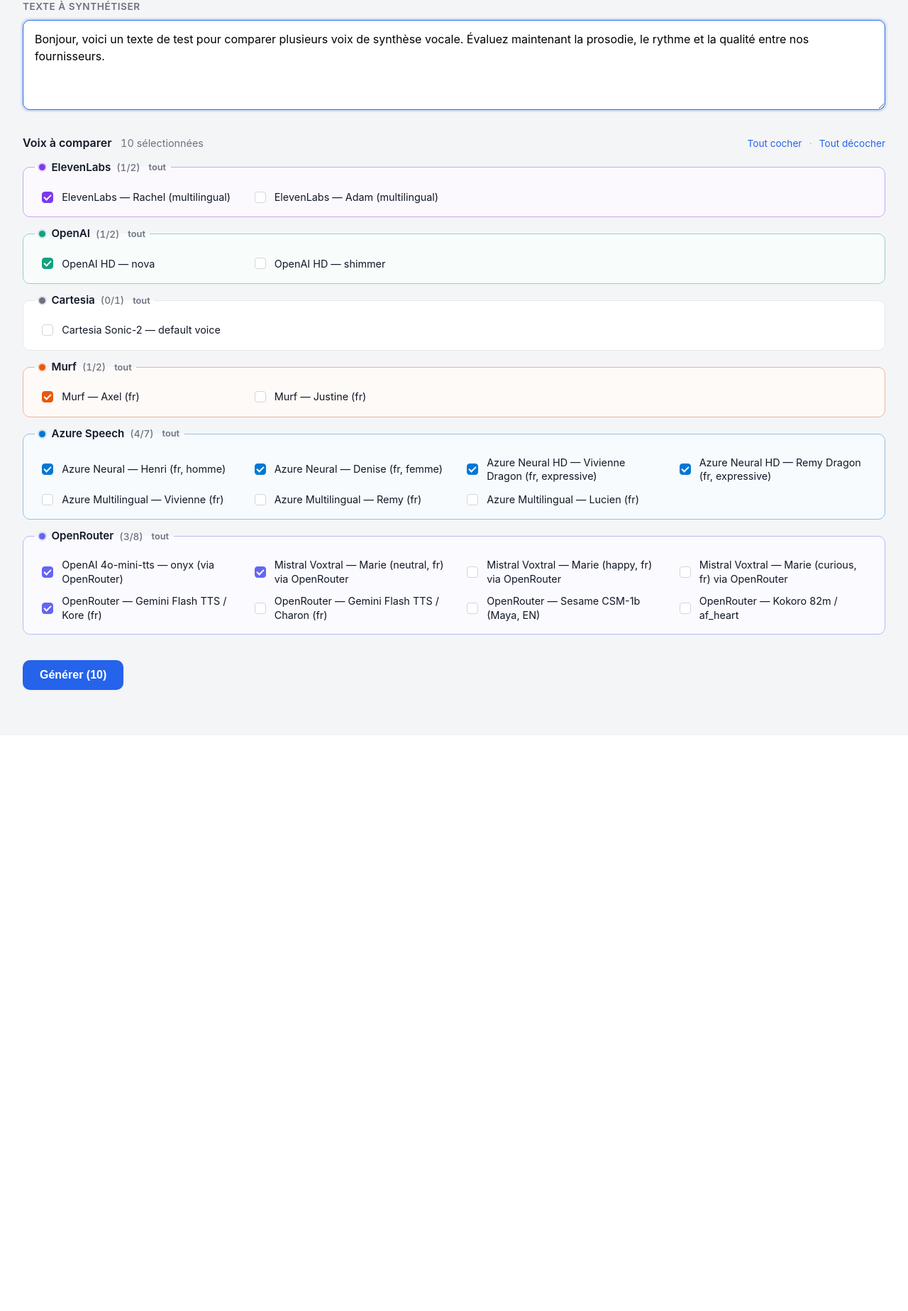
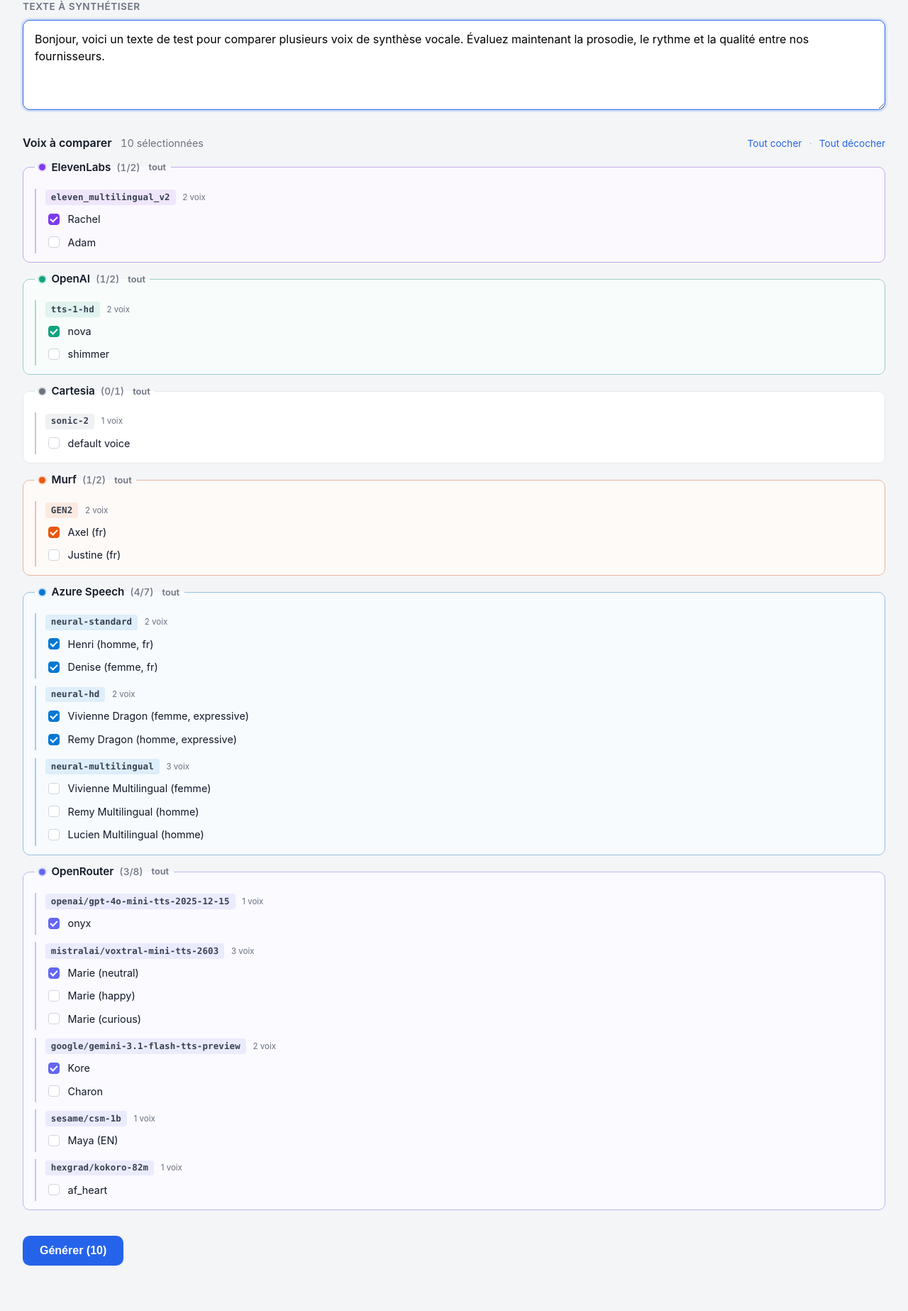
Before and after one commit to AcudoDev/tts-box, a FastAPI app: page / in a window 1280 px wide. Shown: the part 128-1975 px from the top of the page at 71% size. Before the commit the page ends 1102 px from the top, so only its background shows below. Run offline with FastAPI, Linux system fonts and the light colour scheme.

Commit message:
feat(ui): two-level grouping (provider > model > voice) with single-column voice list

```diff
--- a/app/main.py
+++ b/app/main.py
@@ -37,20 +37,42 @@
 }
 
 
-def _group_presets_by_provider(presets):
-    groups: dict[str, list] = {}
+def _group_presets_by_provider_and_model(presets):
+    """Two-level grouping: provider → model → list of presets.
+
+    Returns list[ (provider_name, list[ (model_name, list[Preset]) ]) ] preserving
+    the order in which providers/models first appear in `presets`.
+    """
+    # provider -> model -> [presets]
+    by_provider: dict[str, dict[str, list]] = {}
+    provider_order: list[str] = []
+    model_order: dict[str, list[str]] = {}
     for p in presets:
-        groups.setdefault(p.provider, []).append(p)
-    ordered = []
+        if p.provider not in by_provider:
+            by_provider[p.provider] = {}
+            provider_order.append(p.provider)
+            model_order[p.provider] = []
+        if p.model not in by_provider[p.provider]:
+            by_provider[p.provider][p.model] = []
+            model_order[p.provider].append(p.model)
+        by_provider[p.provider][p.model].append(p)
+
+    # Prefer the canonical provider order, then fall back to insertion order.
+    ordered_providers = []
     seen = set()
     for provider in _PROVIDER_DISPLAY:
-        if provider in groups:
-            ordered.append((provider, groups[provider]))
+        if provider in by_provider:
+            ordered_providers.append(provider)
             seen.add(provider)
-    for provider, items in groups.items():
+    for provider in provider_order:
         if provider not in seen:
-            ordered.append((provider, items))
-    return ordered
+            ordered_providers.append(provider)
+
+    out = []
+    for provider in ordered_providers:
+        models = [(m, by_provider[provider][m]) for m in model_order[provider]]
+        out.append((provider, models))
+    return out
 
 
 @app.get("/", response_class=HTMLResponse)
@@ -59,7 +81,7 @@
         request,
         "index.html",
         {
-            "groups": _group_presets_by_provider(PRESETS),
+            "groups": _group_presets_by_provider_and_model(PRESETS),
             "provider_display": _PROVIDER_DISPLAY,
         },
     )
--- a/app/pricing.py
+++ b/app/pricing.py
@@ -37,7 +37,9 @@
     # --- Mistral Voxtral TTS is now reached via OpenRouter (see below). ---
 
     # --- Azure Speech (Neural Standard $16/1M chars on S0; F0 tier = 0.5M chars free/month) ---
-    ("azure", "neural"): 0.016,
+    ("azure", "neural-standard"):     0.016,
+    ("azure", "neural-hd"):           0.030,  # Dragon HD voices, premium tier
+    ("azure", "neural-multilingual"): 0.024,  # multilingual voices, slight premium
 
     # --- OpenRouter (per-token pricing converted to per-1k chars ~ 250 tokens/1k chars) ---
     ("openrouter", "google/gemini-3.1-flash-tts-preview"): 0.00025,
--- a/app/static/style.css
+++ b/app/static/style.css
@@ -171,11 +171,38 @@
 }
 .provider-toggle:hover { color: var(--provider-color) !important; }
 
-.provider-voices {
-  display: grid;
-  grid-template-columns: repeat(auto-fill, minmax(280px, 1fr));
-  gap: 0.15rem 1rem;
-  margin-top: 0.25rem;
+/* Single column for voices (per-model). Models become sub-sections. */
+.model-group {
+  margin-top: 0.65rem;
+  padding-left: 0.4rem;
+  border-left: 2px solid color-mix(in srgb, var(--provider-color) 25%, var(--border));
+}
+.model-group:first-of-type { margin-top: 0.5rem; }
+
+.model-header {
+  display: flex;
+  align-items: baseline;
+  gap: 0.6rem;
+  padding: 0.1rem 0.4rem 0.25rem;
+}
+.model-name {
+  font-family: ui-monospace, "SF Mono", Menlo, Consolas, monospace;
+  font-size: 0.78rem;
+  color: var(--fg-soft);
+  background: color-mix(in srgb, var(--provider-color) 10%, transparent);
+  padding: 0.1rem 0.5rem;
+  border-radius: 4px;
+  font-weight: 600;
+  letter-spacing: 0.01em;
+}
+.model-count {
+  font-size: 0.72rem;
+  color: var(--muted);
+}
+.model-voices {
+  display: flex;
+  flex-direction: column;
+  gap: 0.05rem;
 }
 
 label.preset {
--- a/app/templates/index.html
+++ b/app/templates/index.html
@@ -33,21 +33,30 @@
         </div>
       </div>
 
-      {% for provider, presets in groups %}
+      {% for provider, models in groups %}
         {% set display = provider_display.get(provider, {"label": provider, "color": "#888"}) %}
-        {% set all_disabled = presets|selectattr("disabled_reason")|list|length == presets|length %}
+        {% set all_presets = [] %}
+        {% for _, presets in models %}{% set _ = all_presets.extend(presets) %}{% endfor %}
+        {% set all_disabled = all_presets|selectattr("disabled_reason")|list|length == all_presets|length %}
         <fieldset class="provider-group {% if all_disabled %}provider-disabled{% endif %}"
                   data-provider="{{ provider }}"
                   style="--provider-color: {{ display.color }}">
           <legend>
             <span class="provider-dot"></span>
             <span class="provider-name">{{ display.label }}</span>
-            <span class="provider-count">(<span class="provider-checked">0</span>/{{ presets|length }})</span>
+            <span class="provider-count">(<span class="provider-checked">0</span>/{{ all_presets|length }})</span>
             {% if not all_disabled %}
               <button type="button" class="provider-toggle link-btn" data-toggle-provider="{{ provider }}">tout</button>
             {% endif %}
           </legend>
-          <div class="provider-voices">
+
+          {% for model, presets in models %}
+            <div class="model-group">
+              <div class="model-header">
+                <span class="model-name">{{ model }}</span>
+                <span class="model-count">{{ presets|length }} voix</span>
+              </div>
+              <div class="model-voices">
                 {% for p in presets %}
                   <label class="preset {% if p.disabled_reason %}disabled{% endif %}"
                          {% if p.disabled_reason %}title="{{ p.disabled_reason }}"{% endif %}>
@@ -61,6 +70,8 @@
                   </label>
                 {% endfor %}
               </div>
+            </div>
+          {% endfor %}
         </fieldset>
       {% endfor %}
 
--- a/presets.yaml
+++ b/presets.yaml
@@ -9,7 +9,7 @@
 
 presets:
   - id: "el-rachel"
-    label: "ElevenLabs — Rachel (multilingual)"
+    label: "Rachel"
     provider: elevenlabs
     model: eleven_multilingual_v2
     voice: 21m00Tcm4TlvDq8ikWAM
@@ -17,7 +17,7 @@
     enabled: true
 
   - id: "el-adam"
-    label: "ElevenLabs — Adam (multilingual)"
+    label: "Adam"
     provider: elevenlabs
     model: eleven_multilingual_v2
     voice: pNInz6obpgDQGcFmaJgB
@@ -25,7 +25,7 @@
     enabled: false
 
   - id: "oa-nova-hd"
-    label: "OpenAI HD — nova"
+    label: "nova"
     provider: openai
     model: tts-1-hd
     voice: nova
@@ -33,7 +33,7 @@
     enabled: true
 
   - id: "oa-shimmer-hd"
-    label: "OpenAI HD — shimmer"
+    label: "shimmer"
     provider: openai
     model: tts-1-hd
     voice: shimmer
@@ -41,7 +41,7 @@
     enabled: false
 
   - id: "or-openai-mini-onyx"
-    label: "OpenAI 4o-mini-tts — onyx (via OpenRouter)"
+    label: "onyx"
     provider: openrouter
     model: openai/gpt-4o-mini-tts-2025-12-15
     voice: onyx
@@ -49,7 +49,7 @@
     enabled: true
 
   - id: "cartesia-sonic2"
-    label: "Cartesia Sonic-2 — default voice"
+    label: "default voice"
     provider: cartesia
     model: sonic-2
     voice: 79a125e8-cd45-4c13-8a67-188112f4dd22
@@ -57,7 +57,7 @@
     enabled: false
 
   - id: "murf-axel"
-    label: "Murf — Axel (fr)"
+    label: "Axel (fr)"
     provider: murf
     model: GEN2
     voice: fr-FR-axel
@@ -65,7 +65,7 @@
     enabled: true
 
   - id: "murf-justine"
-    label: "Murf — Justine (fr)"
+    label: "Justine (fr)"
     provider: murf
     model: GEN2
     voice: fr-FR-justine
@@ -73,7 +73,7 @@
     enabled: false
 
   - id: "or-mistral-marie-neutral"
-    label: "Mistral Voxtral — Marie (neutral, fr) via OpenRouter"
+    label: "Marie (neutral)"
     provider: openrouter
     model: mistralai/voxtral-mini-tts-2603
     voice: 5a271406-039d-46fe-835b-fbbb00eaf08d
@@ -81,7 +81,7 @@
     enabled: true
 
   - id: "or-mistral-marie-happy"
-    label: "Mistral Voxtral — Marie (happy, fr) via OpenRouter"
+    label: "Marie (happy)"
     provider: openrouter
     model: mistralai/voxtral-mini-tts-2603
     voice: 49d024dd-981b-4462-bb17-74d381eb8fd7
@@ -89,7 +89,7 @@
     enabled: false
 
   - id: "or-mistral-marie-curious"
-    label: "Mistral Voxtral — Marie (curious, fr) via OpenRouter"
+    label: "Marie (curious)"
     provider: openrouter
     model: mistralai/voxtral-mini-tts-2603
     voice: e0580ce5-e63c-4cbe-88c8-a983b80c5f1f
@@ -97,63 +97,63 @@
     enabled: false
 
   - id: "azure-henri"
-    label: "Azure Neural — Henri (fr, homme)"
+    label: "Henri (homme, fr)"
     provider: azure
-    model: neural
+    model: neural-standard
     voice: fr-FR-HenriNeural
     language: fr-FR
     enabled: true
 
   - id: "azure-denise"
-    label: "Azure Neural — Denise (fr, femme)"
+    label: "Denise (femme, fr)"
     provider: azure
-    model: neural
+    model: neural-standard
     voice: fr-FR-DeniseNeural
     language: fr-FR
     enabled: true
 
   - id: "azure-vivienne-hd"
-    label: "Azure Neural HD — Vivienne Dragon (fr, expressive)"
+    label: "Vivienne Dragon (femme, expressive)"
     provider: azure
-    model: neural
+    model: neural-hd
     voice: fr-FR-Vivienne:DragonHDLatestNeural
     language: fr-FR
     enabled: true
 
   - id: "azure-remy-hd"
-    label: "Azure Neural HD — Remy Dragon (fr, expressive)"
+    label: "Remy Dragon (homme, expressive)"
     provider: azure
-    model: neural
+    model: neural-hd
     voice: fr-FR-Remy:DragonHDLatestNeural
     language: fr-FR
     enabled: true
 
   - id: "azure-vivienne-multi"
-    label: "Azure Multilingual — Vivienne (fr)"
+    label: "Vivienne Multilingual (femme)"
     provider: azure
-    model: neural
+    model: neural-multilingual
     voice: fr-FR-VivienneMultilingualNeural
     language: fr-FR
     enabled: false
 
   - id: "azure-remy-multi"
-    label: "Azure Multilingual — Remy (fr)"
+    label: "Remy Multilingual (homme)"
     provider: azure
-    model: neural
+    model: neural-multilingual
     voice: fr-FR-RemyMultilingualNeural
     language: fr-FR
     enabled: false
 
   - id: "azure-lucien-multi"
-    label: "Azure Multilingual — Lucien (fr)"
+    label: "Lucien Multilingual (homme)"
     provider: azure
-    model: neural
+    model: neural-multilingual
     voice: fr-FR-LucienMultilingualNeural
     language: fr-FR
     enabled: false
 
   - id: "or-gemini-kore"
-    label: "OpenRouter — Gemini Flash TTS / Kore (fr)"
+    label: "Kore"
     provider: openrouter
     model: google/gemini-3.1-flash-tts-preview
     voice: Kore
@@ -161,7 +161,7 @@
     enabled: true
 
   - id: "or-gemini-charon"
-    label: "OpenRouter — Gemini Flash TTS / Charon (fr)"
+    label: "Charon"
     provider: openrouter
     model: google/gemini-3.1-flash-tts-preview
     voice: Charon
@@ -169,7 +169,7 @@
     enabled: false
 
   - id: "or-sesame"
-    label: "OpenRouter — Sesame CSM-1b (Maya, EN)"
+    label: "Maya (EN)"
     provider: openrouter
     model: sesame/csm-1b
     voice: nova
@@ -177,7 +177,7 @@
     enabled: false
 
   - id: "or-kokoro"
-    label: "OpenRouter — Kokoro 82m / af_heart"
+    label: "af_heart"
     provider: openrouter
     model: hexgrad/kokoro-82m
     voice: af_heart
```
Also changed, not shown: app/providers/azure.py (+4 -4 lines). Lines whose indentation alone changed are shown as unchanged.
